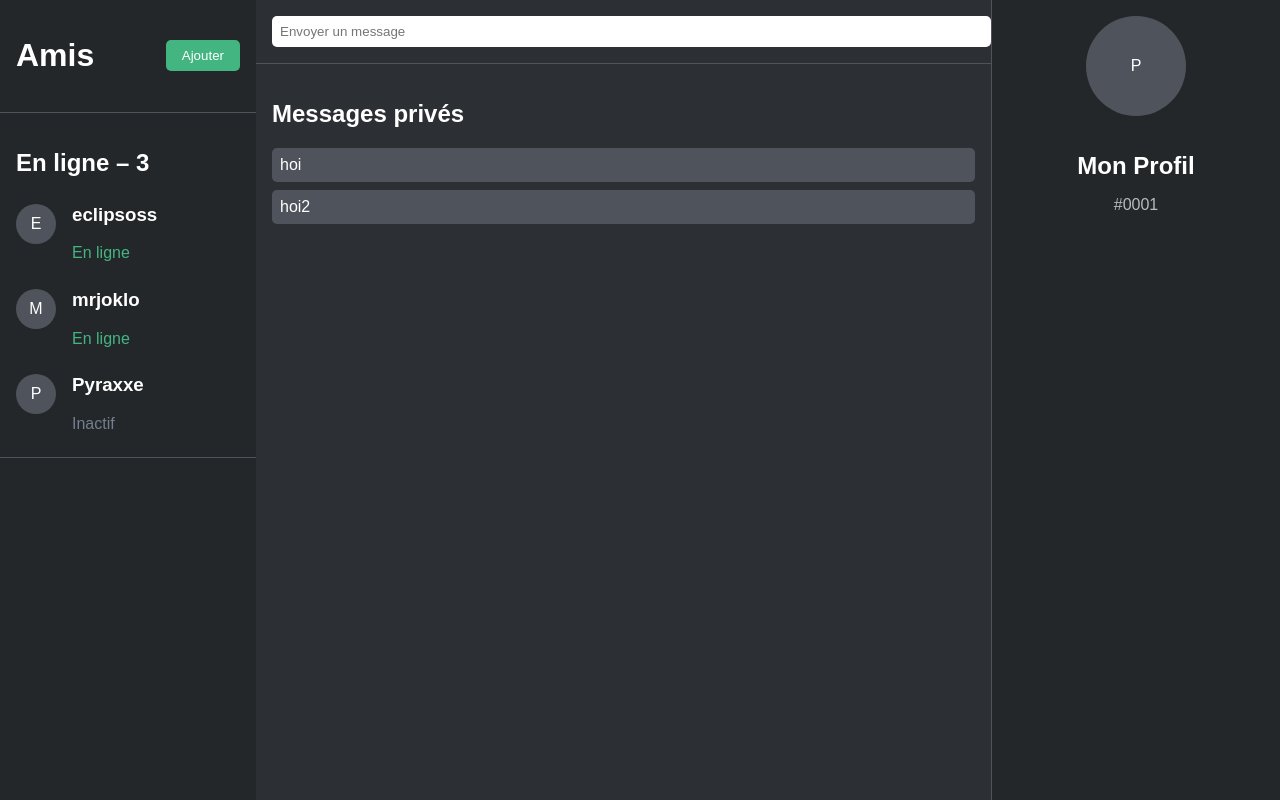
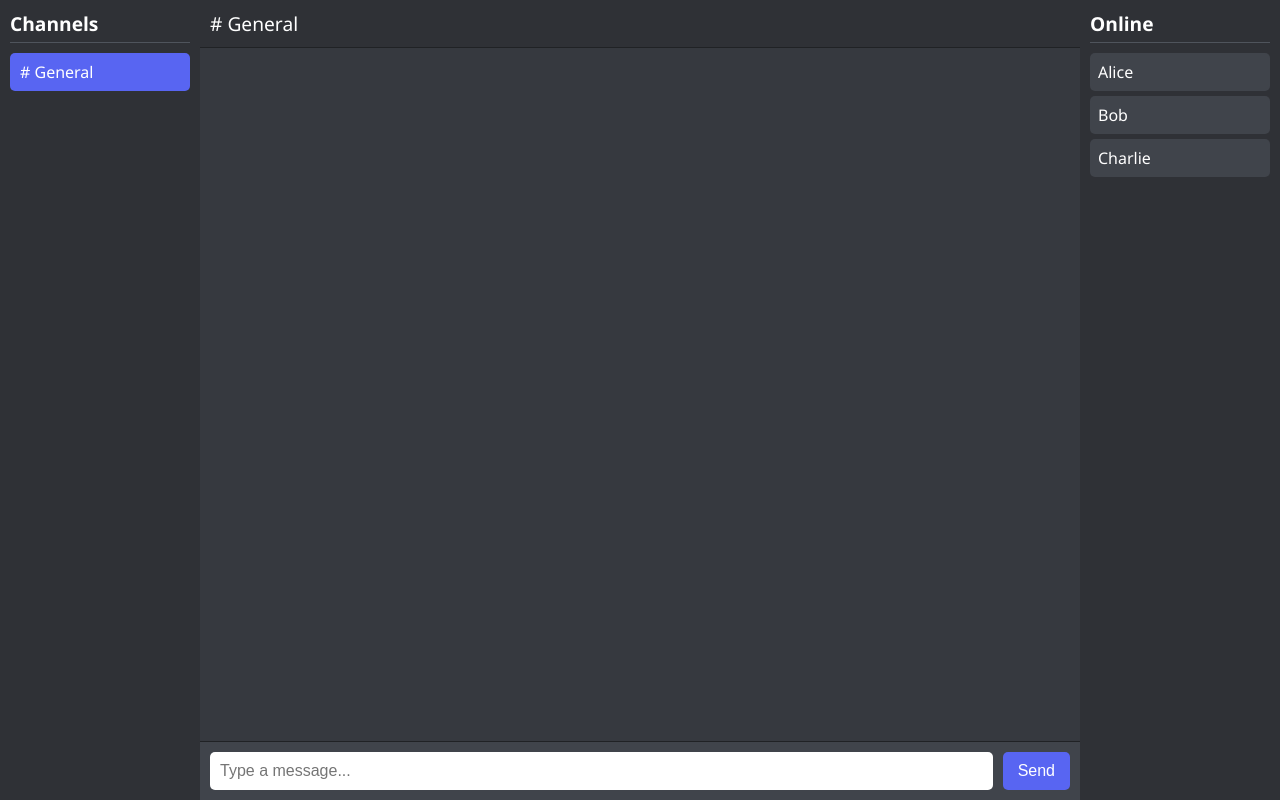
Before and after one commit to Urpagin/NATCord, a Flask app: page / in a window 1280 px wide. Run offline with Flask 3, Linux system fonts and the light colour scheme; the visitor is signed in with stand-in values (Sample User, id 1); data that the repository does not hold is empty; parts of the project's set-up code (start-up, migrations or seed data) failed here and were passed over.

Commit message:
new ui / js modified

```diff
--- a/chat_app/routes.py
+++ b/chat_app/routes.py
@@ -1,40 +1,74 @@
-from flask import Flask, render_template, request, jsonify, Blueprint, redirect, url_for, session
+from flask import Flask, render_template, request, jsonify, Blueprint, redirect, url_for, flash
+from flask_login import (
+    LoginManager,
+    UserMixin,
+    login_user,
+    logout_user,
+    login_required,
+    current_user
+)
 from .message import Message
 import time
 
+# Create blueprint
 main = Blueprint('main', __name__)
 
-# replace with DB
-messages: Message = list()
+# Initialize the login manager (will be initialized with the app later)
+login_manager = LoginManager()
 
+# Example users database (replace with a real database in production)
+USERS = {
+    "user1": "password123",
+    "noir@noir.noir": "noir",
+    "eclipsoss": "securepassword"
+}
+
+# User class implementing UserMixin
+class User(UserMixin):
+    def __init__(self, username):
+        self.id = username
+
+# # User loader callback for Flask-Login
+# @login_manager.user_loader
+# def load_user(user_id):
+#     if user_id in USERS:
+#         return User(user_id)
+#     return None
+
+# In-memory messages list (replace with DB in production)
+messages: list = list()
 messages.append(Message("hoi"))
 messages.append(Message("hoi2"))
 
-# Example users database
-# replace with DB
-USERS = {
-    "user1": "password123",
-    "eclipsoss": "securepassword"
-}
+@main.route('/')
+@login_required
+def home():
+    """Render main page for authenticated users."""
+    return render_template("index.html")
 
-# todo: auth,
-# - js side: put password and usernamd in JSON body
-#   and check with all requests client-side and server-side.
-#
-# - salt passwords in db.
+@main.route('/login', methods=['GET', 'POST'])
+def login():
+    if request.method == 'POST':
+        username = request.form.get('username')
+        password = request.form.get('password')
+        if username in USERS and USERS[username] == password:
+            user = User(username)
+            login_user(user)
+            return redirect(url_for('main.home'))
+        flash("Invalid username or password.")
+        return redirect(url_for('main.login'))
+    return render_template('login.html')
 
-@main.route('/')
-def home():
-    """Redirect to login if not authenticated"""
-    return render_template("index.html")  # Show main page if logged in
+@main.route('/logout')
+@login_required
+def logout():
+    logout_user()
+    return redirect(url_for('main.login'))
 
-    if "username" not in session:
-        return redirect(url_for("main.login"))
-    return render_template("index.html")  # Show main page if logged in
-
-@main.route('/login')
-def login():
-    return render_template('login.html')
+@main.route('/get-private')
+@login_required
+def get_private():
+    return "Private Info"
 
 @main.route('/channel')
 def channel():
@@ -43,33 +77,37 @@ def channel():
 @main.route('/send', methods=['POST'])
 def send_message():
     msg = request.form.get('message')
-    timestamp = request.form.get('timestamp')  # Fix: Use 'timestamp' instead of 'message'
-
+    timestamp = request.form.get('timestamp')  # Use 'timestamp' from form data
     if msg and timestamp:
         message = Message(msg)
-        message.timestamp = int(timestamp)  # Ensure it's stored as an integer
+        message.timestamp = int(timestamp)  # Ensure integer timestamp
         messages.append(message)
-
     return ('', 204)  # HTTP 204: No Content
-
 
 @main.route('/poll')
 def poll():
     current_timestamp: float = time.time()
+    last_timestamp = int(request.args.get('last_timestamp', 0))
+    is_initial_req = int(request.args.get('get_history', 0))
 
-    last_timestamp = int(request.args.get('last_timestamp', 0))  # Get timestamp from URL
-    is_initial_req = int(request.args.get('get_history', 0))  # Get timestamp from URL
-
-    # Return all of the messages (to initialize the history on the client side)
+    # If this is the initial request, return all messages.
     if is_initial_req:
         return jsonify([msg.content for msg in messages])
 
-    # Only keep messages the client has not
+    # Otherwise, return only messages with a timestamp greater than last_timestamp.
     to_send = [msg.content for msg in messages if msg.timestamp > last_timestamp]
-
-
-    # Return the full message list as JSON
     return jsonify(to_send)
 
+# Run the app for testing purposes.
 if __name__ == '__main__':
+    app = Flask(__name__)
+    app.secret_key = 'your-secret-key'  # Required for session management
+
+    # Initialize the login manager with the app
+    login_manager.init_app(app)
+    login_manager.login_view = 'main.login'
+
+    # Register the blueprint
+    app.register_blueprint(main)
+
     app.run(debug=True)
--- a/chat_app/static/js/chat.js
+++ b/chat_app/static/js/chat.js
@@ -42,64 +42,6 @@ setInterval(fetchMessages, 500);
 // Initial fetch ensures messages load immediately
 fetchMessages();
 
-
-
-/// Appends a message to the message list on the message history.
-function appendMessage(friendName, message) {
-    const messageContainer = document.querySelector('.private-messages');
-
-    // Ensure the chat header is added only once
-    if (!document.querySelector('.private-messages h2')) {
-        const header = document.createElement('h2');
-        header.textContent = `Messages with ${friendName}`;
-        messageContainer.appendChild(header);
-    }
-
-    // Create a new message div and append it
-    const messageDiv = document.createElement('div');
-    messageDiv.textContent = message;
-    messageDiv.style.padding = '0.5rem';
-    messageDiv.style.marginBottom = '0.5rem';
-    messageDiv.style.backgroundColor = '#4f545c';
-    messageDiv.style.borderRadius = '5px';
-
-    messageContainer.appendChild(messageDiv);
-
-    // scroll to the bottom
-    messageContainer.scrollTop = messageContainer.scrollHeight;
-}
-
-
-
-async function sendMessage(message) {
-    if (!message.trim()) return; // Ignore empty messages
-
-    const timestamp = Math.floor(Date.now() / 1000); // Get current UNIX timestamp
-
-    try {
-        const response = await fetch('/send', {
-            method: 'POST',
-            headers: {
-                'Content-Type': 'application/x-www-form-urlencoded'
-            },
-            body: new URLSearchParams({
-                'message': message,
-                'timestamp': timestamp
-            })
-        });
-
-        if (!response.ok) {
-            console.error("Failed to send message:", response.statusText);
-        } else {
-            //appendMessage("bla bla", message);
-        }
-    } catch (error) {
-        console.error("Error sending message:", error);
-    }
-}
-
-
-
 // only when the page is loaded
 document.addEventListener("DOMContentLoaded", function() {
     const inputField = document.getElementById("messageInput");
--- a/chat_app/templates/index.html
+++ b/chat_app/templates/index.html
@@ -1,262 +1,339 @@
 <!DOCTYPE html>
 <html lang="en">
+<head>
+  <meta charset="UTF-8" />
+  <meta name="viewport" content="width=device-width, initial-scale=1.0" />
+  <title>NATCord - General Chat</title>
+  <style>
+    /* Reset default styles */
+    * {
+      box-sizing: border-box;
+      margin: 0;
+      padding: 0;
+    }
 
-<head>
-    <meta charset="UTF-8">
-    <meta name="viewport" content="width=device-width, initial-scale=1.0">
-    <title>NATCord</title>
-    <script src="../static/js/chat.js"></script>
-    <style>
     body {
       display: flex;
-            margin: 0;
       height: 100vh;
-            background-color: #2c2f33;
-            color: white;
-            font-family: Arial, sans-serif;
+      background-color: #36393f;
+      color: #fff;
+      font-family: "Segoe UI", Tahoma, Geneva, Verdana, sans-serif;
     }
 
+    /* Left sidebar for channels */
     .sidebar {
-            width: 20%;
-            background-color: #23272a;
+      width: 200px;
+      background-color: #2f3136;
+      padding: 10px;
       display: flex;
       flex-direction: column;
     }
 
-        .sidebar-header {
-            display: flex;
-            justify-content: space-between;
-            align-items: center;
-            padding: 1rem;
+    .sidebar h2 {
+      margin-bottom: 10px;
+      font-size: 1.2em;
       border-bottom: 1px solid #4f545c;
-            position: relative;
+      padding-bottom: 5px;
     }
 
-        .dropdown {
-            display: none;
-            position: absolute;
-            top: 100%;
-            right: 1rem;
-            background-color: #2c2f33;
-            border: 1px solid #4f545c;
+    .channel {
+      padding: 8px 10px;
+      margin-bottom: 5px;
       border-radius: 5px;
-            padding: 0.5rem;
-            z-index: 10;
+      cursor: pointer;
+      transition: background-color 0.2s;
     }
 
-        .dropdown input {
-            width: 100%;
-            padding: 0.5rem;
-            margin-bottom: 0.5rem;
-            border-radius: 5px;
-            border: none;
-            background-color: #23272a;
-            color: white;
+    .channel:hover {
+      background-color: #40444b;
     }
 
-        .dropdown button {
-            width: 100%;
-            padding: 0.5rem;
-            margin-bottom: 0.5rem;
-            border-radius: 5px;
-            border: none;
-            background-color: #43b581;
-            color: white;
-            cursor: pointer;
+    .channel.active {
+      background-color: #5865f2;
     }
 
-        .dropdown-active {
-            display: block;
-        }
-
-        .online-friends {
-            padding: 1rem;
-            border-bottom: 1px solid #4f545c;
-        }
-
-        .online-friends h2 {
-            margin-bottom: 0.5rem;
-        }
-
-        .friend {
-            display: flex;
-            align-items: center;
-            margin-bottom: 0.5rem;
-            cursor: pointer;
-        }
-
-        .friend:hover {
-            background-color: #4f545c;
-            border-radius: 5px;
-            padding: 0.5rem;
-        }
-
-        .friend-avatar {
-            width: 40px;
-            height: 40px;
-            border-radius: 50%;
-            background-color: #4f545c;
-            display: flex;
-            justify-content: center;
-            align-items: center;
-            margin-right: 1rem;
-        }
-
-        .friend-status {
-            color: #43b581;
-        }
-
+    /* Main chat area */
     .main-content {
       flex: 1;
       display: flex;
       flex-direction: column;
+      background-color: #36393f;
       position: relative;
     }
 
+    .chat-header {
+      padding: 10px;
+      background-color: #2f3136;
+      border-bottom: 1px solid #202225;
+      font-size: 1.2em;
+    }
+
+    .message-container {
+      flex: 1;
+      overflow-y: auto;
+      padding: 10px;
+    }
+
+    .message {
+      margin-bottom: 10px;
+      padding: 8px;
+      border-radius: 5px;
+      background-color: #40444b;
+      display: flex;
+      flex-direction: column;
+    }
+
+    .message .username {
+      font-weight: bold;
+      margin-bottom: 3px;
+    }
+
+    .message .text {
+      word-wrap: break-word;
+    }
+
+    /* Input bar fixed at the bottom of the chat */
     .input-bar {
-            padding: 1rem;
-            border-bottom: 1px solid #4f545c;
+      padding: 10px;
+      background-color: #40444b;
+      border-top: 1px solid #202225;
+      display: flex;
     }
 
     .input-bar input {
-            width: 100%;
-            padding: 0.5rem;
+      flex: 1;
+      padding: 10px;
+      border: none;
       border-radius: 5px;
-            border: none;
+      outline: none;
+      font-size: 1em;
     }
 
-        .private-messages {
-            padding: 1rem;
-            overflow-y: auto;
-            flex: 1;
+    .input-bar button {
+      margin-left: 10px;
+      padding: 10px 15px;
+      background-color: #5865f2;
+      border: none;
+      border-radius: 5px;
+      cursor: pointer;
+      font-size: 1em;
+      color: #fff;
     }
 
-        .profile-sidebar {
-            width: 20%;
-            background-color: #23272a;
+    /* Right sidebar for online users */
+    .online-sidebar {
+      width: 200px;
+      background-color: #2f3136;
+      padding: 10px;
       display: flex;
       flex-direction: column;
-            padding: 1rem;
-            border-left: 1px solid #4f545c;
     }
 
-        .profile-avatar {
-            width: 100px;
-            height: 100px;
-            border-radius: 50%;
-            background-color: #4f545c;
-            display: flex;
-            justify-content: center;
-            align-items: center;
-            margin: 0 auto;
-            margin-bottom: 1rem;
+    .online-sidebar h2 {
+      margin-bottom: 10px;
+      font-size: 1.2em;
+      border-bottom: 1px solid #4f545c;
+      padding-bottom: 5px;
     }
 
-        .profile-info {
-            text-align: center;
-        }
-
-        .profile-info h2 {
-            margin-bottom: 0.5rem;
-        }
-
-        .profile-info p {
-            color: #b9bbbe;
+    .online-user {
+      padding: 8px;
+      margin-bottom: 5px;
+      border-radius: 5px;
+      background-color: #40444b;
     }
   </style>
   <script>
-        const friendsMessages = {
-            eclipsoss: [
-                "Hello! How are you?",
-                "I'm doing great, thanks for asking!",
-            ],
-            mrjoklo: [
-                "Did you finish the project?",
-                "Yes, I submitted it yesterday.",
-            ],
-            Pyraxxe: [
-                "Let's play later tonight!",
-                "Sure, what time?",
-            ],
+    // Pre-assigned colors for some usernames.
+    const usernameColors = {
+      "Alice": "#ff5555",
+      "Bob": "#55ff55",
+      "Charlie": "#5555ff"
     };
-        function toggleDropdown() {
-            const dropdown = document.getElementById('dropdown');
-            dropdown.classList.toggle('dropdown-active');
+
+    // Return a color for the username. If none is pre-assigned, generate one.
+    function getUsernameColor(username) {
+      if (usernameColors[username]) return usernameColors[username];
+      // Generate a random color.
+      const color = '#' + Math.floor(Math.random() * 16777215).toString(16);
+      usernameColors[username] = color;
+      return color;
     }
 
+    /// Appends a message to the message history.
+    function appendMessage(username, message) {
+      const messageContainer = document.querySelector('.message-container');
 
-        function displayMessages(friendName) {
-            const messageContainer = document.querySelector('.private-messages');
-            messageContainer.innerHTML = `<h2>Messages with ${friendName}</h2>`;
-            const messages = friendsMessages[friendName] || [];
-            messages.forEach((message) => {
+      // Create a new message div.
       const messageDiv = document.createElement('div');
-                messageDiv.textContent = message;
-                messageDiv.style.padding = '0.5rem';
-                messageDiv.style.marginBottom = '0.5rem';
-                messageDiv.style.backgroundColor = '#4f545c';
-                messageDiv.style.borderRadius = '5px';
+      messageDiv.classList.add('message');
+
+      // Create a span for the username.
+      const usernameSpan = document.createElement('span');
+      usernameSpan.classList.add('username');
+      usernameSpan.textContent = username;
+      usernameSpan.style.color = getUsernameColor(username);
+
+      // Create a span for the message text.
+      const messageText = document.createElement('span');
+      messageText.classList.add('text');
+      messageText.textContent = message;
+
+      messageDiv.appendChild(usernameSpan);
+      messageDiv.appendChild(messageText);
       messageContainer.appendChild(messageDiv);
-            });
+
+      // Scroll to the bottom of the message container.
+      messageContainer.scrollTop = messageContainer.scrollHeight;
     }
 
+    async function sendMessage(username) {
+      const input = document.getElementById('messageInput');
+      const message = input.value;
+      if (!message.trim()) return; // Ignore empty messages
 
+      const timestamp = Math.floor(Date.now() / 1000); // current UNIX timestamp
 
+      try {
+        const response = await fetch('/send', {
+          method: 'POST',
+          headers: {
+            'Content-Type': 'application/x-www-form-urlencoded'
+          },
+          body: new URLSearchParams({
+            'message': message,
+            'timestamp': timestamp
+          })
+        });
 
+        if (!response.ok) {
+          console.error("Failed to send message:", response.statusText);
+        } else {
+          appendMessage(username, message);
+          input.value = '';
+        }
+      } catch (error) {
+        console.error("Error sending message:", error);
+      }
+    }
+
+    // Send message on Enter key press.
+    window.addEventListener('DOMContentLoaded', () => {
+      const input = document.getElementById('messageInput');
+      input.addEventListener('keypress', (e) => {
+        if (e.key === 'Enter') {
+          sendMessage();
+        }
+      });
+    });
   </script>
 </head>
+<body>
+  <!-- Left Sidebar: Channels -->
+  <div class="sidebar">
+    <h2>Channels</h2>
+    <div class="channel active" onclick="location.reload()"># General</div>
+  </div>
 
-<body>
-    <div class="sidebar">
-        <div class="sidebar-header">
-            <h1>Amis</h1>
-            <button onclick="toggleDropdown()"
-                style="background-color: #43b581; color: white; border: none; padding: 0.5rem 1rem; border-radius: 5px; cursor: pointer;">Ajouter</button>
-            <div id="dropdown" class="dropdown">
-                <input type="text" placeholder="Rechercher un ami...">
-                <button>Ajouter un ami</button>
+  <!-- Main Chat Area -->
+  <div class="main-content">
+    <div class="chat-header"># General</div>
+    <div class="message-container">
+      <!-- Chat messages will appear here -->
+    </div>
+    <div class="input-bar">
+      <input type="text" id="messageInput" placeholder="Type a message..." />
+      <!-- TWIG THING INSERT USERNAME  -->
+      <!-- TWIG THING INSERT USERNAME  -->
+      <!-- TWIG THING INSERT USERNAME  -->
+      <!-- TWIG THING INSERT USERNAME  -->
+      <!-- TWIG THING INSERT USERNAME  -->
+      <!-- TWIG THING INSERT USERNAME  -->
+      <!-- TWIG THING INSERT USERNAME  -->
+      <!-- TWIG THING INSERT USERNAME  -->
+      <!-- TWIG THING INSERT USERNAME  -->
+      <!-- TWIG THING INSERT USERNAME  -->
+      <!-- TWIG THING INSERT USERNAME  -->
+      <!-- TWIG THING INSERT USERNAME  -->
+      <!-- TWIG THING INSERT USERNAME  -->
+      <!-- TWIG THING INSERT USERNAME  -->
+      <!-- TWIG THING INSERT USERNAME  -->
+      <!-- TWIG THING INSERT USERNAME  -->
+      <!-- TWIG THING INSERT USERNAME  -->
+      <!-- TWIG THING INSERT USERNAME  -->
+      <!-- TWIG THING INSERT USERNAME  -->
+      <!-- TWIG THING INSERT USERNAME  -->
+      <!-- TWIG THING INSERT USERNAME  -->
+      <!-- TWIG THING INSERT USERNAME  -->
+      <!-- TWIG THING INSERT USERNAME  -->
+      <!-- TWIG THING INSERT USERNAME  -->
+      <!-- TWIG THING INSERT USERNAME  -->
+      <!-- TWIG THING INSERT USERNAME  -->
+      <!-- TWIG THING INSERT USERNAME  -->
+      <!-- TWIG THING INSERT USERNAME  -->
+      <!-- TWIG THING INSERT USERNAME  -->
+      <!-- TWIG THING INSERT USERNAME  -->
+      <!-- TWIG THING INSERT USERNAME  -->
+      <!-- TWIG THING INSERT USERNAME  -->
+      <!-- TWIG THING INSERT USERNAME  -->
+      <!-- TWIG THING INSERT USERNAME  -->
+      <!-- TWIG THING INSERT USERNAME  -->
+      <!-- TWIG THING INSERT USERNAME  -->
+      <!-- TWIG THING INSERT USERNAME  -->
+      <!-- TWIG THING INSERT USERNAME  -->
+      <!-- TWIG THING INSERT USERNAME  -->
+      <!-- TWIG THING INSERT USERNAME  -->
+      <!-- TWIG THING INSERT USERNAME  -->
+      <!-- TWIG THING INSERT USERNAME  -->
+      <!-- TWIG THING INSERT USERNAME  -->
+      <!-- TWIG THING INSERT USERNAME  -->
+      <!-- TWIG THING INSERT USERNAME  -->
+      <!-- TWIG THING INSERT USERNAME  -->
+      <!-- TWIG THING INSERT USERNAME  -->
+      <!-- TWIG THING INSERT USERNAME  -->
+      <!-- TWIG THING INSERT USERNAME  -->
+      <!-- TWIG THING INSERT USERNAME  -->
+      <!-- TWIG THING INSERT USERNAME  -->
+      <!-- TWIG THING INSERT USERNAME  -->
+      <!-- TWIG THING INSERT USERNAME  -->
+      <!-- TWIG THING INSERT USERNAME  -->
+      <!-- TWIG THING INSERT USERNAME  -->
+      <!-- TWIG THING INSERT USERNAME  -->
+      <!-- TWIG THING INSERT USERNAME  -->
+      <!-- TWIG THING INSERT USERNAME  -->
+      <!-- TWIG THING INSERT USERNAME  -->
+      <!-- TWIG THING INSERT USERNAME  -->
+      <!-- TWIG THING INSERT USERNAME  -->
+      <!-- TWIG THING INSERT USERNAME  -->
+      <!-- TWIG THING INSERT USERNAME  -->
+      <!-- TWIG THING INSERT USERNAME  -->
+      <!-- TWIG THING INSERT USERNAME  -->
+      <!-- TWIG THING INSERT USERNAME  -->
+      <!-- TWIG THING INSERT USERNAME  -->
+      <!-- TWIG THING INSERT USERNAME  -->
+      <!-- TWIG THING INSERT USERNAME  -->
+      <!-- TWIG THING INSERT USERNAME  -->
+      <!-- TWIG THING INSERT USERNAME  -->
+      <!-- TWIG THING INSERT USERNAME  -->
+      <!-- TWIG THING INSERT USERNAME  -->
+      <!-- TWIG THING INSERT USERNAME  -->
+      <!-- TWIG THING INSERT USERNAME  -->
+      <!-- TWIG THING INSERT USERNAME  -->
+      <!-- TWIG THING INSERT USERNAME  -->
+      <!-- TWIG THING INSERT USERNAME  -->
+      <!-- TWIG THING INSERT USERNAME  -->
+      <!-- TWIG THING INSERT USERNAME  -->
+      <!-- TWIG THING INSERT USERNAME  -->
+      <button onclick="sendMessage()">Send</button>
     </div>
   </div>
-        <div class="online-friends">
-            <h2>En ligne – 3</h2>
-            <div class="friend" onclick="displayMessages('eclipsoss')">
-                <div class="friend-avatar">E</div>
-                <div>
-                    <h3>eclipsoss</h3>
-                    <span class="friend-status">En ligne</span>
-                </div>
-            </div>
-            <div class="friend" onclick="displayMessages('mrjoklo')">
-                <div class="friend-avatar">M</div>
-                <div>
-                    <h3>mrjoklo</h3>
-                    <span class="friend-status">En ligne</span>
-                </div>
-            </div>
-            <div class="friend" onclick="displayMessages('Pyraxxe')">
-                <div class="friend-avatar">P</div>
-                <div>
-                    <h3>Pyraxxe</h3>
-                    <span style="color: #747f8d;">Inactif</span>
-                </div>
-            </div>
-        </div>
-    </div>
-    <div class="main-content">
-        <div class="input-bar">
-            <input id="messageInput" type="text" placeholder="Envoyer un message">
-        </div>
-        <div class="private-messages">
-            <h2>Messages privés</h2>
-        </div>
-    </div>
-    <div class="profile-sidebar">
-        <div class="profile-avatar">P</div>
-        <div class="profile-info">
-            <h2>Mon Profil</h2>
-            <p>#0001</p>
-        </div>
+
+  <!-- Right Sidebar: Online Users -->
+  <div class="online-sidebar">
+    <h2>Online</h2>
+    <div class="online-user">Alice</div>
+    <div class="online-user">Bob</div>
+    <div class="online-user">Charlie</div>
   </div>
 </body>
-
 </html>
```
Also changed, not shown: chat_app/__init__.py (+12 -2 lines), chat_app/templates/login.html (line endings or trailing spaces). Lines whose indentation alone changed are shown as unchanged.
